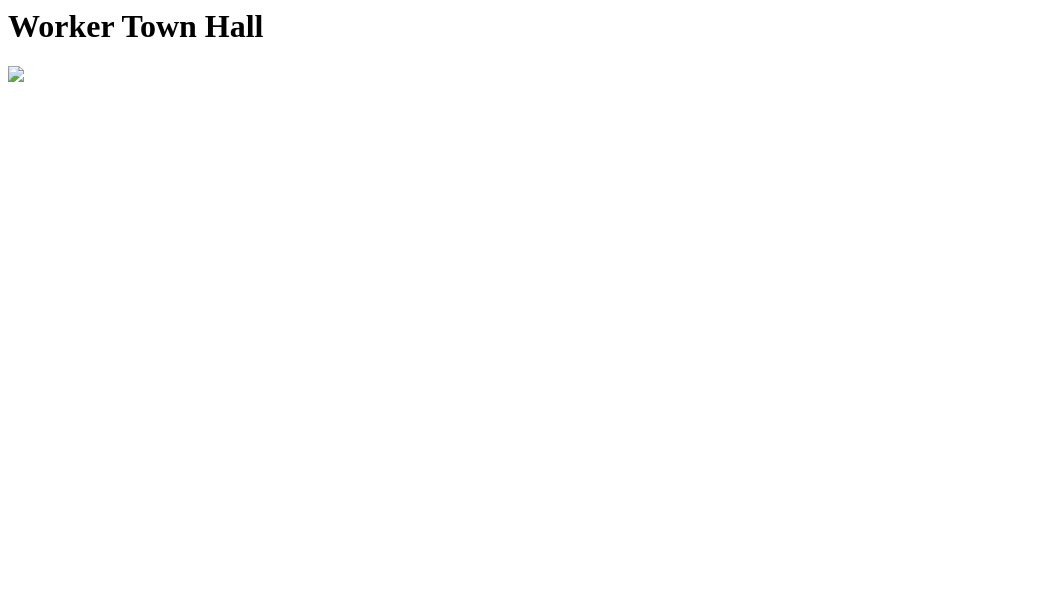
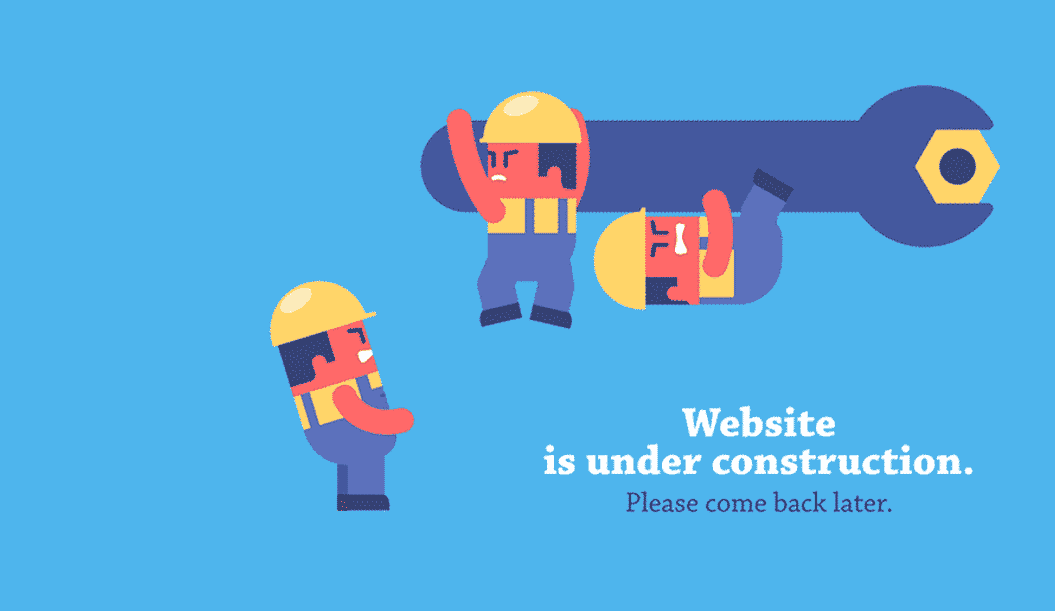
Before and after one commit to ChicagoDSA/Worker-Town-Hall, a plain HTML site: page index.html in a window 1280 px wide. Shown: the whole page, without its empty margins (0-1055 px from the left). Drawn offline with Linux system fonts and the light colour scheme.

Commit message:
Updated html

```diff
--- a/index.html
+++ b/index.html
@@ -3,7 +3,6 @@
 </head>
 <body>
 	<div class="content">
-		<h1 class="title">Worker Town Hall<h1>
 		<img class="construction-image" src="under-construction.gif"></img>
 	</div>
 </body>
--- a/style.css
+++ b/style.css
@@ -0,0 +1,11 @@
+body {
+	background-color: #4EB5ED;
+}
+
+.content {
+	display: flex;
+}
+
+.construction-image {
+	margin: 0 auto;
+}
```
Also changed, not shown: under-construction.gif (renamed from under_construction.gif).
